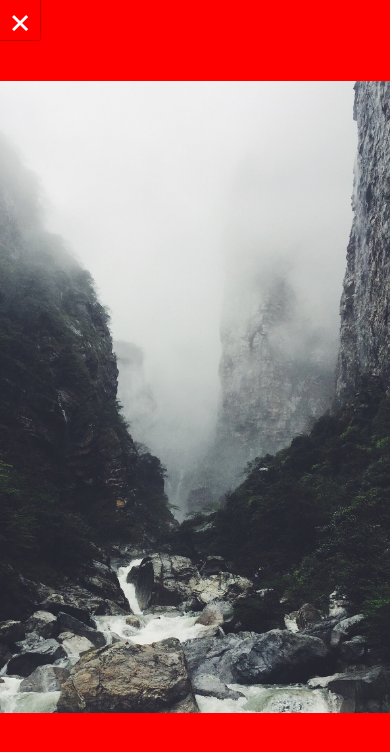
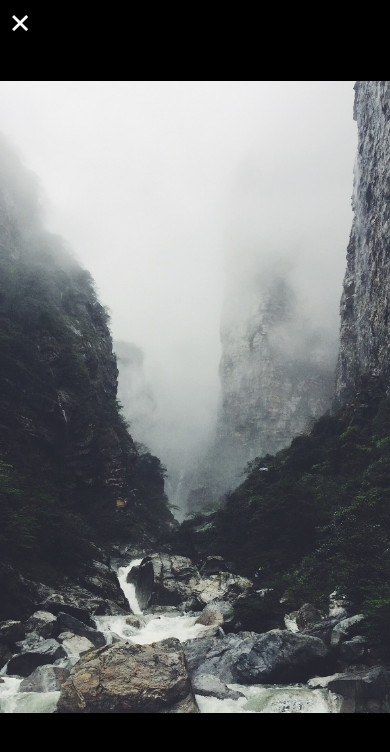
Before and after one commit to dev-yakuza/react-native-image-modal, a React Native app in the folder Example/: screen / in a window 390 px wide. Both pictures are taken after a click on the element 125 px from the left and 422 px from the top of the page. Shown: the top 752 px of the page. Built offline with nearby package versions, Linux system fonts and the light colour scheme.

Commit message:
remove unnecessary component

```diff
--- a/Example/App.tsx
+++ b/Example/App.tsx
@@ -19,7 +19,6 @@ const App = ({}: Props) => {
     <View style={{flex: 1, justifyContent: 'center'}}>
       <ImageBox
         swipeToDismiss={true}
-        backgroundColor="red"
         renderContent={() => (
           <Image
             resizeMode="contain"
--- a/Example/Components/ImageBox/index.tsx
+++ b/Example/Components/ImageBox/index.tsx
@@ -1,7 +1,7 @@
 import React, {useState, useRef, Children, cloneElement} from 'react';
 import {Animated, View, ViewStyle, TouchableOpacity} from 'react-native';
 
-import ImageOverlay from '../ImageOverlay';
+import ImageDetail from '../ImageDetail';
 
 interface Props {
   activeProps?: object;
@@ -124,7 +124,7 @@ const ImageBox = ({
           {children}
         </TouchableOpacity>
       </Animated.View>
-      <ImageOverlay {...getOverlayProps()} />
+      <ImageDetail {...getOverlayProps()} />
     </View>
   );
 };
--- a/Example/Components/ImageDetail/index.tsx
+++ b/Example/Components/ImageDetail/index.tsx
@@ -9,12 +9,13 @@ import {
   PanResponder,
   Platform,
   StatusBar,
+  Modal,
+  SafeAreaView,
 } from 'react-native';
 
 const WINDOW_WIDTH = Dimensions.get('window').width;
 const WINDOW_HEIGHT = Dimensions.get('window').height;
-const isIOS = Platform.OS === 'ios';
-const STATUS_BAR_OFFSET = isIOS ? 0 : -25;
+const STATUS_BAR_OFFSET = Platform.OS === 'ios' ? 0 : -25;
 let target = {
   x: 0,
   y: 0,
@@ -80,7 +81,7 @@ interface Props {
 const ImageDetail = ({
   children,
   origin,
-  backgroundColor,
+  backgroundColor = '#000',
   isOpen,
   swipeToDismiss,
   renderHeader,
@@ -543,11 +544,7 @@ const ImageDetail = ({
     if (willClose) {
       willClose();
     }
-    if (isIOS) {
-      StatusBar.setHidden(false, 'fade');
-    }
 
-    console.log('close!!!!');
     Animated.parallel([
       Animated.timing(animatedOpacity, {toValue: WINDOW_HEIGHT}),
       Animated.spring(animatedFrame, {toValue: 0}),
@@ -557,9 +554,6 @@ const ImageDetail = ({
   };
   useEffect(() => {
     if (isOpen) {
-      if (isIOS) {
-        StatusBar.setHidden(true, 'fade');
-      }
       target = {
         x: 0,
         y: 0,
@@ -605,14 +599,16 @@ const ImageDetail = ({
       {renderHeader ? (
         renderHeader(close)
       ) : (
-        <TouchableOpacity onPress={close}>
-          <Text style={Styles.closeButton}>×</Text>
-        </TouchableOpacity>
+        <SafeAreaView>
+          <TouchableOpacity onPress={close}>
+            <Text style={Styles.closeButton}>×</Text>
+          </TouchableOpacity>
+        </SafeAreaView>
       )}
     </Animated.View>
   );
 
-  return (
+  const content = (
     <View
       style={{
         overflow: 'hidden',
@@ -627,6 +623,12 @@ const ImageDetail = ({
       {header}
     </View>
   );
+
+  return (
+    <Modal visible={isOpen} transparent={true} onRequestClose={() => close()}>
+      {content}
+    </Modal>
+  );
 };
 
 export default ImageDetail;
--- a/Example/Components/ImageOverlay/index.tsx
+++ /dev/null
@@ -1,213 +0,0 @@
-import React, {useState, useEffect} from 'react';
-import {
-  Animated,
-  Dimensions,
-  Modal,
-  PanResponder,
-  Platform,
-  StatusBar,
-} from 'react-native';
-
-import ImageDetail from '../ImageDetail';
-
-const WINDOW_HEIGHT = Dimensions.get('window').height;
-const WINDOW_WIDTH = Dimensions.get('window').width;
-const DRAG_DISMISS_THRESHOLD = 150;
-const STATUS_BAR_OFFSET = Platform.OS === 'android' ? -25 : 0;
-const isIOS = Platform.OS === 'ios';
-
-let target = {
-  x: 0,
-  y: 0,
-  opacity: 1,
-};
-
-interface State {
-  isAnimating: boolean;
-  isPanning: boolean;
-  pan: Animated.Value;
-}
-interface Props {
-  isOpen: boolean;
-  origin: {
-    x: number;
-    y: number;
-    width: number;
-    height: number;
-  };
-  swipeToDismiss?: boolean;
-  backgroundColor?: string;
-  children: JSX.Element | Array<JSX.Element>;
-  renderHeader?: (close: () => void) => JSX.Element | Array<JSX.Element>;
-  didOpen?: () => void;
-  willClose?: () => void;
-  onClose: () => void;
-}
-
-const ImageOverlay = ({
-  isOpen,
-  origin,
-  renderHeader,
-  swipeToDismiss,
-  backgroundColor,
-  children,
-  didOpen,
-  willClose,
-  onClose,
-}: Props) => {
-  const [state, setState] = useState<State>({
-    isAnimating: false,
-    isPanning: false,
-    pan: new Animated.Value(0),
-  });
-  const [animatedValue] = useState<Animated.Value>(new Animated.Value(0));
-
-  const close = () => {
-    if (willClose) {
-      willClose();
-    }
-    if (isIOS) {
-      StatusBar.setHidden(false, 'fade');
-    }
-    setState({
-      ...state,
-      isAnimating: true,
-    });
-
-    Animated.spring(state.pan, {toValue: WINDOW_HEIGHT}).start();
-    Animated.spring(animatedValue, {toValue: 0}).start(() => {
-      setState({
-        ...state,
-        isAnimating: false,
-        isPanning: false,
-      });
-      onClose();
-    });
-  };
-
-  const _panResponder = PanResponder.create({
-    onStartShouldSetPanResponder: (evt, gestureState) => !state.isAnimating,
-    onStartShouldSetPanResponderCapture: (evt, gestureState) =>
-      !state.isAnimating,
-    onMoveShouldSetPanResponder: (evt, gestureState) => !state.isAnimating,
-    onMoveShouldSetPanResponderCapture: (evt, gestureState) =>
-      !state.isAnimating,
-
-    onPanResponderGrant: (evt, gestureState) => {
-      state.pan.setValue(0);
-      setState({...state, isPanning: true});
-    },
-    onPanResponderMove: Animated.event([null, {dy: state.pan}]),
-    onPanResponderTerminationRequest: (evt, gestureState) => true,
-    onPanResponderRelease: (evt, gestureState) => {
-      state.pan.setValue(0);
-      if (Math.abs(gestureState.dy) > DRAG_DISMISS_THRESHOLD) {
-        setState({
-          ...state,
-          isPanning: false,
-        });
-        target = {
-          y: gestureState.dy,
-          x: gestureState.dx,
-          opacity: 1 - Math.abs(gestureState.dy / WINDOW_HEIGHT),
-        };
-        close();
-      } else {
-        Animated.spring(state.pan, {toValue: 0}).start(() => {
-          setState({...state, isPanning: false});
-        });
-      }
-    },
-  });
-
-  const {isPanning} = state;
-
-  const imageBoxOpacityStyle = {
-    opacity: animatedValue.interpolate({
-      inputRange: [0, 1],
-      outputRange: [0, 1],
-    }),
-  };
-
-  let handlers;
-  if (swipeToDismiss) {
-    handlers = _panResponder.panHandlers;
-  }
-
-  let dragStyle;
-  if (isPanning) {
-    dragStyle = {
-      top: state.pan.interpolate({
-        inputRange: [0, WINDOW_HEIGHT],
-        outputRange: [target.y, origin.y],
-      }),
-    };
-    imageBoxOpacityStyle.opacity = state.pan.interpolate({
-      inputRange: [-WINDOW_HEIGHT, 0, WINDOW_HEIGHT],
-      outputRange: [0, target.opacity, 0],
-    });
-  }
-
-  const openStyle = {
-    left: animatedValue.interpolate({
-      inputRange: [0, 1],
-      outputRange: [origin.x, target.x],
-    }),
-    top: animatedValue.interpolate({
-      inputRange: [0, 1],
-      outputRange: [origin.y + STATUS_BAR_OFFSET, target.y + STATUS_BAR_OFFSET],
-    }),
-    width: animatedValue.interpolate({
-      inputRange: [0, 1],
-      outputRange: [origin.width, WINDOW_WIDTH],
-    }),
-    height: animatedValue.interpolate({
-      inputRange: [0, 1],
-      outputRange: [origin.height, WINDOW_HEIGHT],
-    }),
-  };
-
-  useEffect(() => {
-    if (isOpen) {
-      if (isIOS) {
-        StatusBar.setHidden(true, 'fade');
-      }
-      state.pan.setValue(0);
-      setState({
-        ...state,
-        isAnimating: true,
-      });
-      target = {
-        x: 0,
-        y: 0,
-        opacity: 1,
-      };
-
-      Animated.spring(animatedValue, {toValue: 1}).start(() => {
-        setState({...state, isAnimating: false});
-        if (didOpen) {
-          didOpen();
-        }
-      });
-    }
-  }, [isOpen]);
-
-  const content = (
-    <ImageDetail
-      origin={origin}
-      backgroundColor={backgroundColor}
-      onClose={onClose}
-      isOpen={isOpen}
-      swipeToDismiss={true}>
-      {children}
-    </ImageDetail>
-  );
-
-  return (
-    <Modal visible={isOpen} transparent={true} onRequestClose={() => close()}>
-      {content}
-    </Modal>
-  );
-};
-
-export default ImageOverlay;
```
